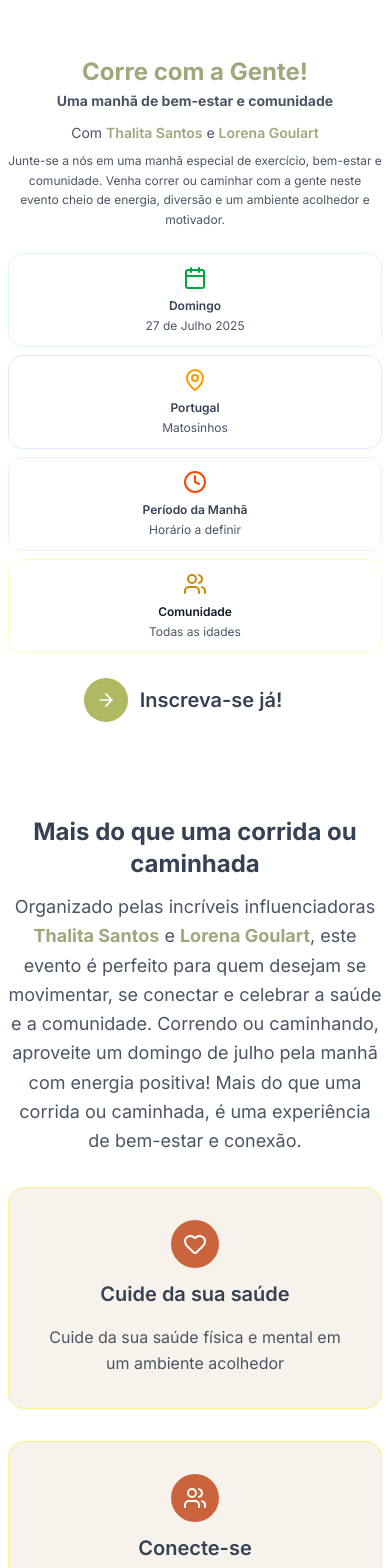
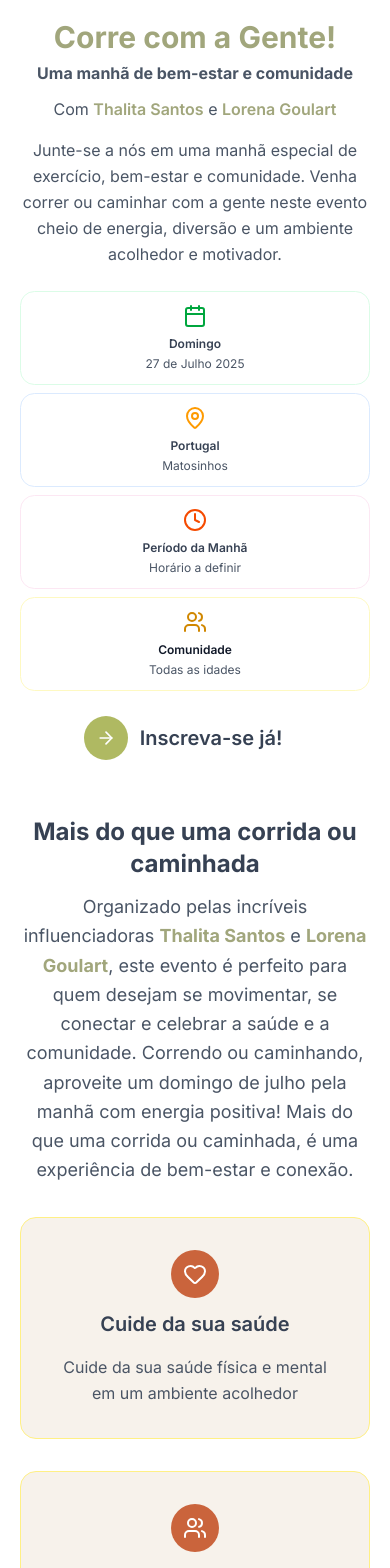
Before and after one commit to alexsandro-oliveira/landing-page-corre-com-a-gente, a Next.js app: page / in a window 390 px wide. Shown: the part 60-1628 px from the top of the page. Built offline with nearby package versions, Linux system fonts and the light colour scheme; what tailwind-animate would draw is missing.

Commit message:
fix: responsiveness adjust

```diff
--- a/src/components/AboutEvent.tsx
+++ b/src/components/AboutEvent.tsx
@@ -71,7 +71,9 @@ export default function AboutEvent() {
   ]
 
   return (
-    <section id="sobre" className="py-8 xs:py-12 sm:py-16 lg:py-20 bg-white">
+    <section
+      id="sobre"
+      className="py-8 xs:py-12 sm:py-16 lg:py-20 px-3 bg-white">
       <div className="container mx-auto px-2 xs:px-4 sm:px-6 lg:px-8">
         {/* Header */}
         <div className="text-center mb-8 xs:mb-10 sm:mb-12">
@@ -125,7 +127,7 @@ export default function AboutEvent() {
             </p>
           </div>
 
-          <div className="flex gap-8 w-[500px] mx-auto">
+          <div className="flex gap-8 mx-auto">
             {distances.map((option, index) => {
               const IconComponent = option.icon
               return (
--- a/src/components/HeroSection.tsx
+++ b/src/components/HeroSection.tsx
@@ -14,28 +14,28 @@ export default function HeroSection() {
   return (
     <section
       id="hero"
-      className="relative min-h-screen flex flex-col items-center justify-center overflow-hidden pt-14 xs:pt-16">
+      className="relative min-h-screen flex flex-col items-center px-3 justify-center overflow-hidden pt-14 xs:pt-16">
       {/* Background Gradient */}
 
       <div className="relative z-10 container mx-auto px-2 xs:px-4 sm:px-6 sm:pt-14 lg:px-8 text-center">
         <div className="max-w-4xl mx-auto">
           {/* Main Title */}
-          <h1 className="text-2xl xs:text-3xl sm:text-4xl md:text-5xl lg:text-7xl font-bold text-primary mb-3 xs:mb-4 sm:mb-6 leading-tight">
+          <h1 className="text-3xl sm:text-4xl md:text-5xl lg:text-7xl font-bold text-primary mb-3 xs:mb-4 sm:mb-6 leading-tight">
             Corre com a Gente!
-            <span className="text-sm xs:text-base sm:text-2xl md:text-3xl lg:text-4xl block text-gray-600 bg-clip-text mt-1 xs:mt-2">
+            <span className="text-base xs:text-base sm:text-2xl md:text-3xl lg:text-4xl block text-gray-600 bg-clip-text mt-1 xs:mt-2">
               Uma manhã de bem-estar e comunidade
             </span>
           </h1>
 
           {/* Subtitle */}
-          <p className="text-sm xs:text-base sm:text-lg md:text-xl text-gray-600 mb-2 xs:mb-3 sm:mb-4 max-w-2xl mx-auto">
+          <p className="text-base xs:text-base sm:text-lg md:text-xl text-gray-600 mb-4 xs:mb-4 sm:mb-4 max-w-2xl mx-auto">
             Com{' '}
             <span className="font-semibold text-primary">Thalita Santos</span> e{' '}
             <span className="font-semibold text-primary">Lorena Goulart</span>
           </p>
 
           {/* Description */}
-          <p className="text-xs xs:text-sm sm:text-base md:text-lg text-gray-600 mb-6 xs:mb-8 sm:mb-12 max-w-3xl mx-auto leading-relaxed">
+          <p className="text-base xs:text-base sm:text-base md:text-lg text-gray-600 mb-6 xs:mb-8 sm:mb-12 max-w-3xl mx-auto leading-relaxed">
             Junte-se a nós em uma manhã especial de exercício, bem-estar e
             comunidade. Venha correr ou caminhar com a gente neste evento cheio
             de energia, diversão e um ambiente acolhedor e motivador.
```
